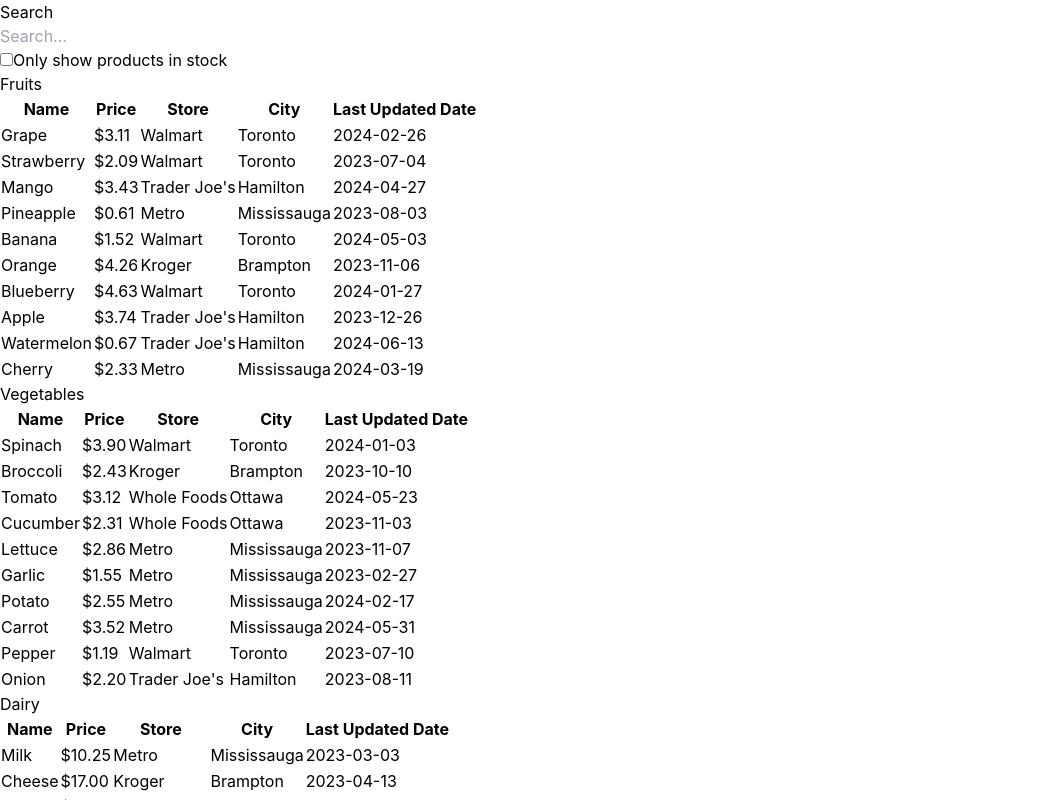
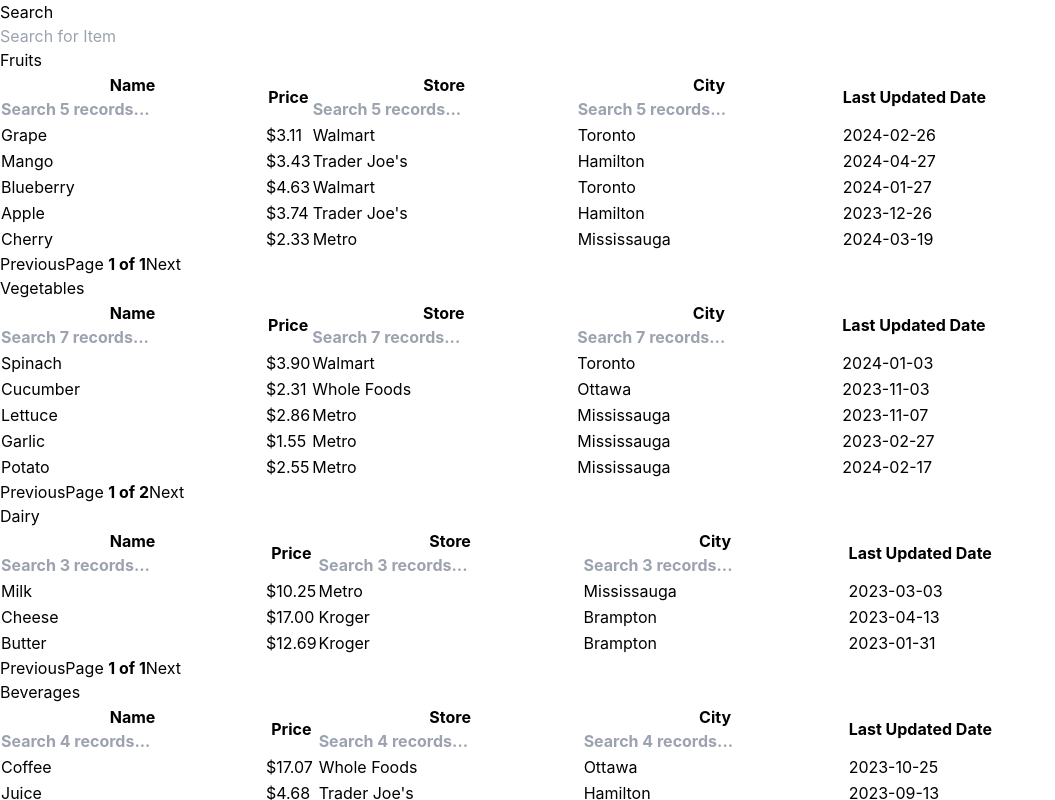
Before and after one commit to koqonut/price-peekaboo, a React (Create React App) app: page / in a window 1280 px wide. Shown: the top 800 px of the page, without its empty margins (0-1055 px from the left). Built offline with nearby package versions, Linux system fonts and the light colour scheme.

Commit message:
add pagination and search funtionality

```diff
--- a/package.json
+++ b/package.json
@@ -10,6 +10,7 @@
     "react": "^18.3.1",
     "react-dom": "^18.3.1",
     "react-scripts": "5.0.1",
+    "react-table": "^7.8.0",
     "web-vitals": "^2.1.4"
   },
   "scripts": {
--- a/src/App.js
+++ b/src/App.js
@@ -18,22 +18,20 @@
 
 function FilterableProductTable({ products }) {
   const [filterText, setFilterText] = useState('');
-  const [inStockOnly, setInStockOnly] = useState(false);
+
 
   return (
     <div className="container mx-auto p-4">
       <h1 className="text-2xl font-bold mb-4">Search</h1>
       <SearchBarComponent
         filterText={filterText}
-        inStockOnly={inStockOnly}
         onFilterTextChange={setFilterText}
-        onInStockOnlyChange={setInStockOnly} />
+      />
 
       <div className="container mx-auto p-4">
         <ProductCategoriesComponent
           products={products}
-          filterText={filterText}
-          inStockOnly={inStockOnly} />
+          filterText={filterText} />
       </div >
     </div>
   );
--- a/src/components/ProductCategoriesComponent.js
+++ b/src/components/ProductCategoriesComponent.js
@@ -1,38 +1,50 @@
+// src/components/ProductCategoriesComponent.js
+import React from 'react';
 import ProductCategoryTableComponent from './ProductCategoryTableComponent';
 import ProductTableComponent from './ProductTableComponent';
 
-const ProductCategoriesComponent = ({ products, filterText, inStockOnly }) => {
+const ProductCategoriesComponent = ({ products, filterText }) => {
     const rows = [];
     const categoryToProductMap = new Map();
 
-    products.forEach((product) => {
+    products.forEach(product => {
         if (!categoryToProductMap.get(product.category)) {
-            categoryToProductMap.set(product.category, new Map())
+            categoryToProductMap.set(product.category, []);
         }
-        categoryToProductMap.get(product.category).set(product.name, product);
+        categoryToProductMap.get(product.category).push(product);
     });
 
+    categoryToProductMap.forEach((productsArray, productCategory) => {
+        // Filter products for the current category
+        const filteredProducts = productsArray.filter(product => {
+            if (filterText && product.name.toLowerCase().indexOf(filterText.toLowerCase()) === -1) {
+                return false;
+            }
+            if (!product.stocked) {
+                return false;
+            }
+            return true;
+        });
 
-
-    categoryToProductMap.forEach((productsMap, productCategory) => {
-        //console.log("KN_ Size of map", productCategory, productsMap.size);
-        const productCategoriesArray = Array.from(productsMap.values());
-
-        rows.push(
-            <ProductCategoryTableComponent
-                category={productCategory}
-                key={productCategory} />
-        );
-        rows.push(<ProductTableComponent products={productCategoriesArray} filterText={filterText} isStockOnly={inStockOnly} key={`${productCategory}-table`}></ProductTableComponent>);
-        // console.log("KN_ ProductCategories Rows are ", rows);
-
+        // Only render the category if there are matching products
+        if (filteredProducts.length > 0) {
+            rows.push(
+                <ProductCategoryTableComponent
+                    category={productCategory}
+                    key={productCategory}
+                />
+            );
+            rows.push(
+                <ProductTableComponent
+                    products={filteredProducts}
+                    filterText={filterText}
+                    key={`${productCategory}-table`}
+                />
+            );
+        }
     });
 
-    return (
-        <>
-            {rows}
-        </>
-    );
-}
+    return <>{rows}</>;
+};
 
 export default ProductCategoriesComponent;
--- a/src/components/ProductTableComponent.js
+++ b/src/components/ProductTableComponent.js
@@ -1,56 +1,131 @@
+import React, { useMemo } from 'react';
+import { useTable, usePagination, useFilters } from 'react-table';
+import { COL_HEADING_CITY, COL_HEADING_LASTUPDATEDDATE, COL_HEADING_STORE, COL_HEADING_PRICE, COL_HEADING_NAME } from '../Constants';
 
-import React from 'react';
-import ProductRowComponent from './ProductRowComponent.js';
-import { COL_HEADING_CITY, COL_HEADING_LASTUPDATEDDATE, COL_HEADING_STORE, COL_HEADING_PRICE, COL_HEADING_NAME } from '../Constants.js';
+const ProductTableComponent = ({ products, filterText, inStockOnly }) => {
+    const data = useMemo(() => {
+        return products.filter(product => {
+            if (filterText && product.name.toLowerCase().indexOf(filterText.toLowerCase()) === -1) {
+                return false;
+            }
+            if (inStockOnly && !product.stocked) {
+                return false;
+            }
+            return true;
+        });
+    }, [products, filterText, inStockOnly]);
 
 
 
-const ProductTableComponent = ({ products, filterText, inStockOnly }) => {
-    const rows = [];
+    const columns = useMemo(
+        () => [
+            {
+                Header: COL_HEADING_NAME,
+                accessor: 'name',
+                Filter: DefaultColumnFilter,
+            },
+            {
+                Header: COL_HEADING_PRICE,
+                accessor: 'price',
+                disableFilters: true,
+            },
+            {
+                Header: COL_HEADING_STORE,
+                accessor: 'store',
+                Filter: DefaultColumnFilter,
+            },
+            {
+                Header: COL_HEADING_CITY,
+                accessor: 'city',
+                Filter: DefaultColumnFilter,
+            },
+            {
+                Header: COL_HEADING_LASTUPDATEDDATE,
+                accessor: 'lastUpdatedDate',
+                disableFilters: true,
+            },
+        ],
+        []
+    );
 
-    products.forEach((product) => {
-        if (
-            product.name.toLowerCase().indexOf(filterText.toLowerCase()) === -1
-        ) {
-            return;
-        }
-        if (inStockOnly && !product.stocked) {
-            return;
-        }
-        rows.push(
-            <ProductRowComponent product={product} key={product.name} />
-        );
-    });
+
+
+    const {
+        getTableProps,
+        getTableBodyProps,
+        headerGroups,
+        page, // Instead of using 'rows', we'll use 'page'
+        nextPage,
+        previousPage,
+        canNextPage,
+        canPreviousPage,
+        pageOptions,
+        prepareRow,
+        state: { pageIndex },
+    } = useTable(
+        {
+            columns,
+            data,
+            initialState: { pageIndex: 0, pageSize: 5 }, // Set initial page size to 5
+        },
+        useFilters, // Use the useFilters plugin hook
+        usePagination // Use the usePagination plugin hook
+    );
+
+    if (data.length === 0) {
+        return null; // Return null if there are no matching products
+    }
 
     return (
         <div className="flex flex-col">
             <div className="overflow-x-auto sm:-mx-6 lg:-mx-8">
                 <div className="py-2 inline-block min-w-full sm:px-6 lg:px-8">
                     <div className="overflow-hidden shadow-md sm:rounded-lg">
-                        <table className="min-w-full">
+                        <table {...getTableProps()} className="min-w-full divide-y divide-gray-200">
                             <thead className="bg-gray-50">
-                                <tr>
-                                    <th scope="col" className="text-sm font-medium text-gray-900 px-6 py-4 text-left">
-                                        {COL_HEADING_NAME}
-                                    </th>
-                                    <th scope="col" className="text-sm font-medium text-gray-900 px-6 py-4 text-left">
-                                        {COL_HEADING_PRICE}
-                                    </th>
-                                    <th scope="col" className="text-sm font-medium text-gray-900 px-6 py-4 text-left">
-                                        {COL_HEADING_STORE}
-                                    </th>
-                                    <th scope="col" className="text-sm font-medium text-gray-900 px-6 py-4 text-left">
-                                        {COL_HEADING_CITY}
-                                    </th>
-                                    <th scope="col" className="text-sm font-medium text-gray-900 px-6 py-4 text-left">
-                                        {COL_HEADING_LASTUPDATEDDATE}
-                                    </th>
-                                </tr>
+                                {headerGroups.map(headerGroup => (
+                                    <tr {...headerGroup.getHeaderGroupProps()}>
+                                        {headerGroup.headers.map(column => (
+                                            <th
+                                                {...column.getHeaderProps()}
+                                                className="px-6 py-3 text-left text-xs font-medium text-gray-500 uppercase tracking-wider"
+                                            >
+                                                {column.render('Header')}
+                                                <div>{column.canFilter ? column.render('Filter') : null}</div>
+                                            </th>
+                                        ))}
+                                    </tr>
+                                ))}
                             </thead>
-                            <tbody>
-                                {rows}
+                            <tbody {...getTableBodyProps()} className="bg-white divide-y divide-gray-200">
+                                {page.map(row => {
+                                    prepareRow(row);
+                                    return (
+                                        <tr {...row.getRowProps()}>
+                                            {row.cells.map(cell => (
+                                                <td {...cell.getCellProps()} className="px-6 py-4 whitespace-nowrap text-sm text-gray-900">
+                                                    {cell.render('Cell')}
+                                                </td>
+                                            ))}
+                                        </tr>
+                                    );
+                                })}
                             </tbody>
                         </table>
+                        <div className="pagination flex justify-between mt-4">
+                            <button onClick={() => previousPage()} disabled={!canPreviousPage} className="px-3 py-2 border rounded-md text-gray-700 hover:bg-gray-200">
+                                Previous
+                            </button>
+                            <span>
+                                Page{' '}
+                                <strong>
+                                    {pageIndex + 1} of {pageOptions.length}
+                                </strong>
+                            </span>
+                            <button onClick={() => nextPage()} disabled={!canNextPage} className="px-3 py-2 border rounded-md text-gray-700 hover:bg-gray-200">
+                                Next
+                            </button>
+                        </div>
                     </div>
                 </div>
             </div>
@@ -58,4 +133,21 @@
     );
 };
 
+function DefaultColumnFilter({
+    column: { filterValue, preFilteredRows, setFilter },
+}) {
+    const count = preFilteredRows.length;
+
+    return (
+        <input
+            value={filterValue || ''}
+            onChange={e => {
+                setFilter(e.target.value || undefined); // Set undefined to remove the filter entirely
+            }}
+            placeholder={`Search ${count} records...`}
+            className="w-full px-4 py-2 border border-gray-300 rounded-md focus:outline-none focus:ring-2 focus:ring-blue-500"
+        />
+    );
+}
+
 export default ProductTableComponent;
--- a/src/components/SearchBarComponent.js
+++ b/src/components/SearchBarComponent.js
@@ -1,30 +1,19 @@
 import React from 'react';
 
-const SearchBar = ({ filterText, inStockOnly, onFilterTextChange, onInStockOnlyChange }) => {
+const SearchBarComponent = ({ filterText, inStockOnly, onFilterTextChange }) => {
     return (
         <form className="bg-white shadow-md rounded-lg p-4 mb-4">
             <div className="mb-4">
                 <input
                     type="text"
                     value={filterText}
-                    placeholder="Search..."
+                    placeholder="Search for Item"
                     onChange={(e) => onFilterTextChange(e.target.value)}
                     className="w-full px-4 py-2 border border-gray-300 rounded-md focus:outline-none focus:ring-2 focus:ring-blue-500"
                 />
-            </div>
-            <div className="flex items-center">
-                <input
-                    type="checkbox"
-                    checked={inStockOnly}
-                    onChange={(e) => onInStockOnlyChange(e.target.checked)}
-                    className="h-4 w-4 text-blue-600 focus:ring-blue-500 border-gray-300 rounded"
-                />
-                <label className="ml-2 text-sm text-gray-900">
-                    Only show products in stock
-                </label>
             </div>
         </form>
     );
 };
 
-export default SearchBar;
+export default SearchBarComponent;
```
Also changed, not shown: 1 other file (tests, documents, lock files or other folders).
